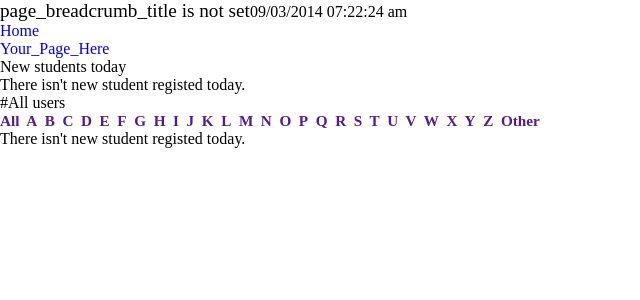
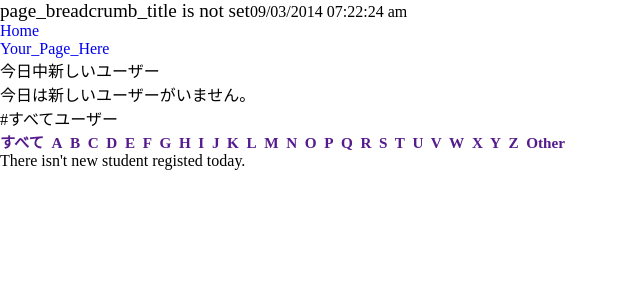
Before and after one commit to khucanhminhluong/elearning, a CakePHP app: the page made by app/View/admin/student.ctp in a window 1280 px wide. Shown: the top 300 px of the page, without its empty margins (0-640 px from the left). Run offline with PHP 8.4 and a stand-in for CakePHP, Linux system fonts and the light colour scheme; the template is opened without the code that fills it, so the values that code supplies are empty; some libraries are stand-ins or nearby versions.

Commit message:
Update lang 1

```diff
--- a/app/View/admin/config.ctp
+++ b/app/View/admin/config.ctp
@@ -4,7 +4,7 @@
 	<div class="col-md-6">
 		<div class="portlet">
 			<div class="portlet-title">
-				<div class="caption"><i class="fa fa-reorder"></i>IP Address</div>
+				<div class="caption"><i class="fa fa-reorder"></i>IP アドレス</div>
 				<div class="actions">
 					<a href="#" class="btn btn-info btn-xs"><i class="fa fa-plus"></i> Add</a>
 				</div>
@@ -46,7 +46,7 @@
 		<div class="portlet">
 			<div class="portlet-title">
 				<div class="caption">
-					<i class="fa fa-reorder"></i>Config Table
+					<i class="fa fa-reorder"></i>設定テーブル
 				</div>
 			</div>
 			<div class="portlet-body">
--- a/app/View/admin/student.ctp
+++ b/app/View/admin/student.ctp
@@ -7,7 +7,7 @@
 				<div class="col-md-6">
 					<div class="portlet">
 						<div class="portlet-title">
-							<div class="caption"><i class="fa fa-user"></i>New students today</div>
+							<div class="caption"><i class="fa fa-user"></i>今日中新しいユーザー</div>
 							<div class="tools">
 								<a href="javascript:;" class="reload"></a>
 							</div>
@@ -19,9 +19,9 @@
 									<thead>
 										<tr>
 											<th>#</th>
-											<th>Full name</th>
-											<th>Username</th>
-											<th>Created</th>
+											<th>氏名</th>
+											<th>ユーザー名</th>
+											<th>登録日時</th>
 											<th></th>
 										</tr>
 									</thead>
@@ -41,7 +41,7 @@
 						</div>
 						<?php }  else { ?>
 						<div class="portlet-body">
-							There isn't new student registed today.
+							今日は新しいユーザーがいません。
 						</div>
 						<?php } ?>
 					</div>
@@ -50,7 +50,7 @@
 
 			<div class="portlet">
 				<div class="portlet-title">
-					<div class="caption">#All users</div>
+					<div class="caption">#すべてユーザー</div>
 
 					<div class="tools">
 						<a href="javascript:;" class="reload"></a>
@@ -58,7 +58,7 @@
 					<div class="pull-right">
 						<strong style="font-size: 0.95em;">
 
-							<a href="">All</a>&nbsp;
+							<a href="">すべて</a>&nbsp;
 
 							<a href="">A</a>&nbsp;
 
@@ -122,15 +122,15 @@
 						<thead class="flip-content">
 							<tr>
 								<th>ID</th>
-								<th>Account</th><th>Email</th>
-								<th class="numeric">Full name</th>
-								<th class="numeric">Birthday</th>
+								<th>ユーザー名</th><th>メール</th>
+								<th class="numeric">氏名</th>
+								<th class="numeric">生年月日</th>
 								<th class="numeric">Gender</th>
-								<th class="numeric">Phone</th>
-								<th class="numeric"><a link>Created</a></th>
+								<th class="numeric">電話番号</th>
+								<th class="numeric"><a link>登録日時</a></th>
 								<th class="numeric"><a link>Modified</a></th>
 								<th class="numeric"><a link>Violated</a></th>
-								<th class="numeric">Status</th>
+								<th class="numeric">状態</th>
 							</tr>
 						</thead>
 						<tbody>
@@ -141,7 +141,7 @@
 								<td><?php echo $student['user']['Email']?></td>
 								<td><?php echo $student['user']['FullName']?></td>
 								<td><?php echo $student['user']['Birthday']?></td>
-								<td><?php echo $student['user']['Gender'] == 0 ? __("Female") : __("Male")?></td>
+								<td><?php echo $student['user']['Gender'] == 0 ? __("女") : __("男")?></td>
 								<td><?php echo $student['user']['Phone']?></td>
 								<td><?php echo $student['user']['created']?></td>
 								<td><?php echo $student['user']['modified']?></td>
```
Also changed, not shown: app/Controller/AdminController.php (+7 -7 lines).
